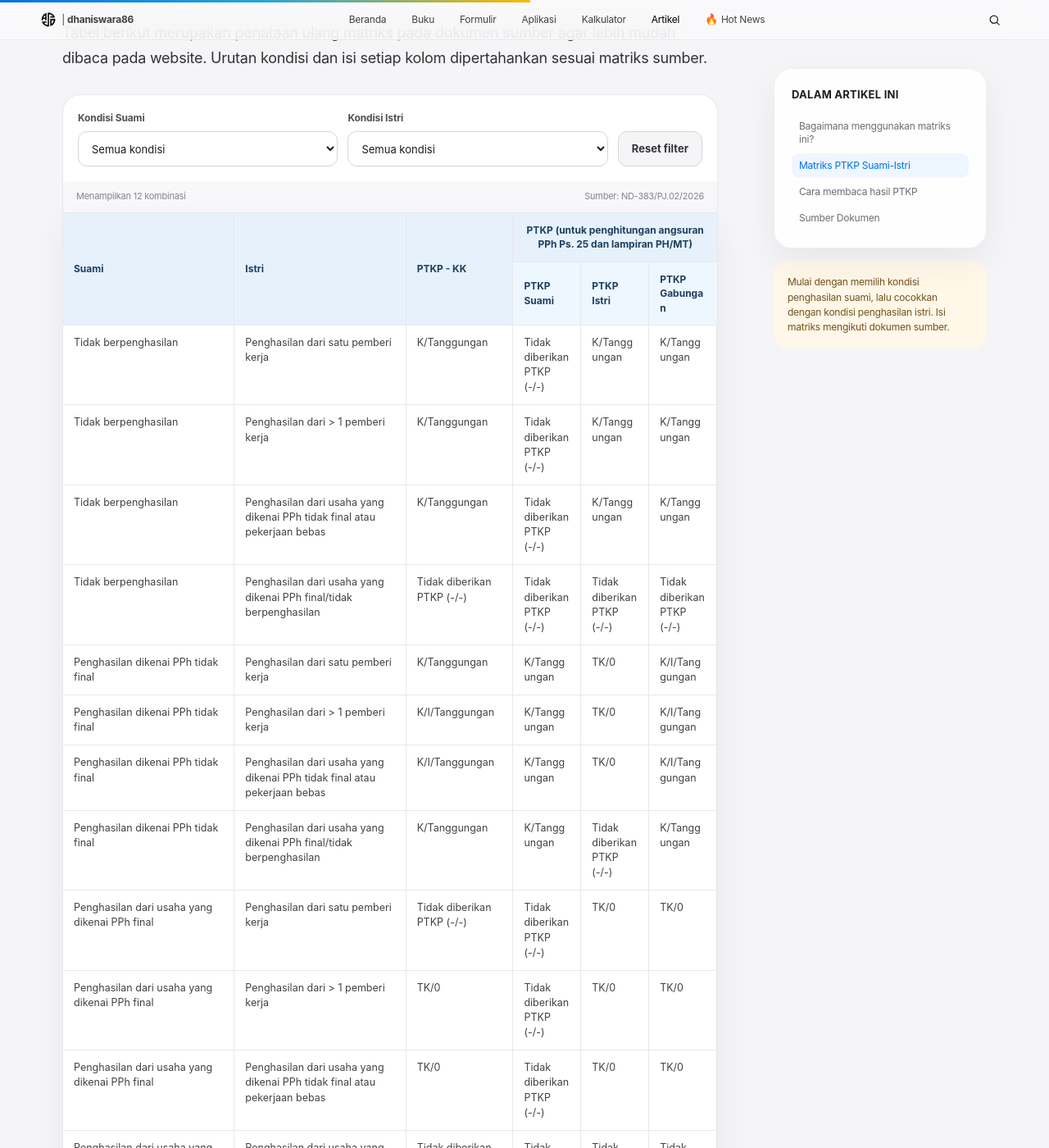
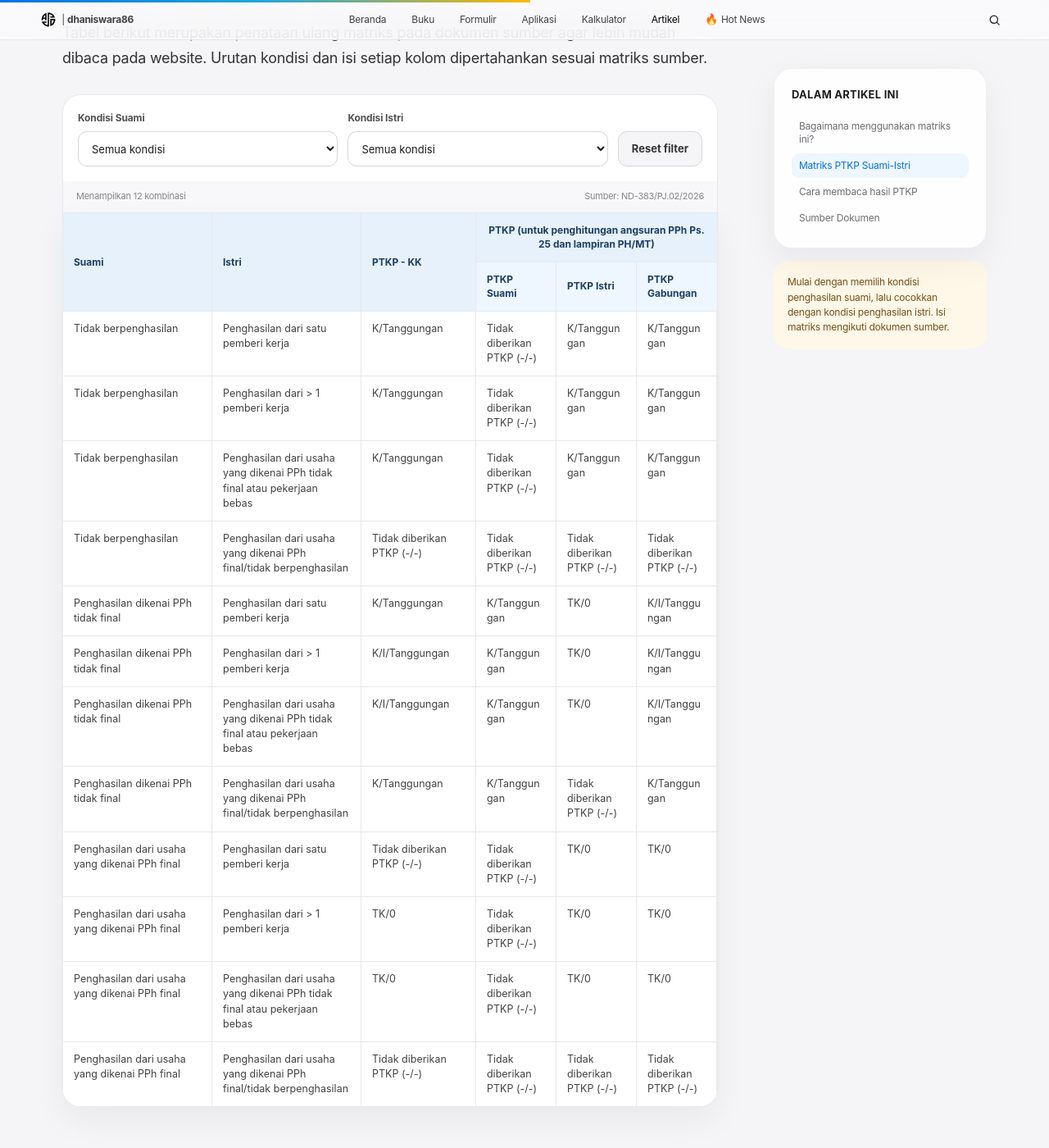
Before and after one commit to dhaniswara86/dhaniswara86.github.io, a Jekyll site: the page built from _artikel/matriks-ptkp-suami-istri.md, in a window 1280 px wide and 1400 px high, scrolled down 1763 px. Shown: the whole window at 82% size. Built offline with Jekyll 4.4.1, drawn with Linux system fonts in a browser that asks for light colours.

Commit message:
Adjust width percentages for PTKP matrix table

```diff
--- a/assets/css/matriks-ptkp-suami-istri.css
+++ b/assets/css/matriks-ptkp-suami-istri.css
@@ -461,16 +461,16 @@
     table-layout: fixed !important;
   }
 
-  /* Suami - 16% */
+  /* Suami - 13% */
   .ptkp-article .ptkp-matrix-table th:nth-child(1),
   .ptkp-article .ptkp-matrix-table td:nth-child(1) {
-    width: 16% !important;
+    width: 13% !important;
   }
 
-  /* Istri - 16% */
+  /* Istri - 13% */
   .ptkp-article .ptkp-matrix-table th:nth-child(2),
   .ptkp-article .ptkp-matrix-table td:nth-child(2) {
-    width: 16% !important;
+    width: 13% !important;
   }
 
   /* PTKP - KK - 10% */
@@ -479,22 +479,22 @@
     width: 10% !important;
   }
 
-  /* PTKP Suami - 19% */
+  /* PTKP Suami - 21% */
   .ptkp-article .ptkp-matrix-table th:nth-child(4),
   .ptkp-article .ptkp-matrix-table td:nth-child(4) {
-    width: 19% !important;
+    width: 21% !important;
   }
 
-  /* PTKP Istri - 19% */
+  /* PTKP Istri - 21% */
   .ptkp-article .ptkp-matrix-table th:nth-child(5),
   .ptkp-article .ptkp-matrix-table td:nth-child(5) {
-    width: 19% !important;
+    width: 21% !important;
   }
 
-  /* PTKP Gabungan - 20% */
+  /* PTKP Gabungan - 22% */
   .ptkp-article .ptkp-matrix-table th:nth-child(6),
   .ptkp-article .ptkp-matrix-table td:nth-child(6) {
-    width: 20% !important;
+    width: 22% !important;
   }
 
 }
```
